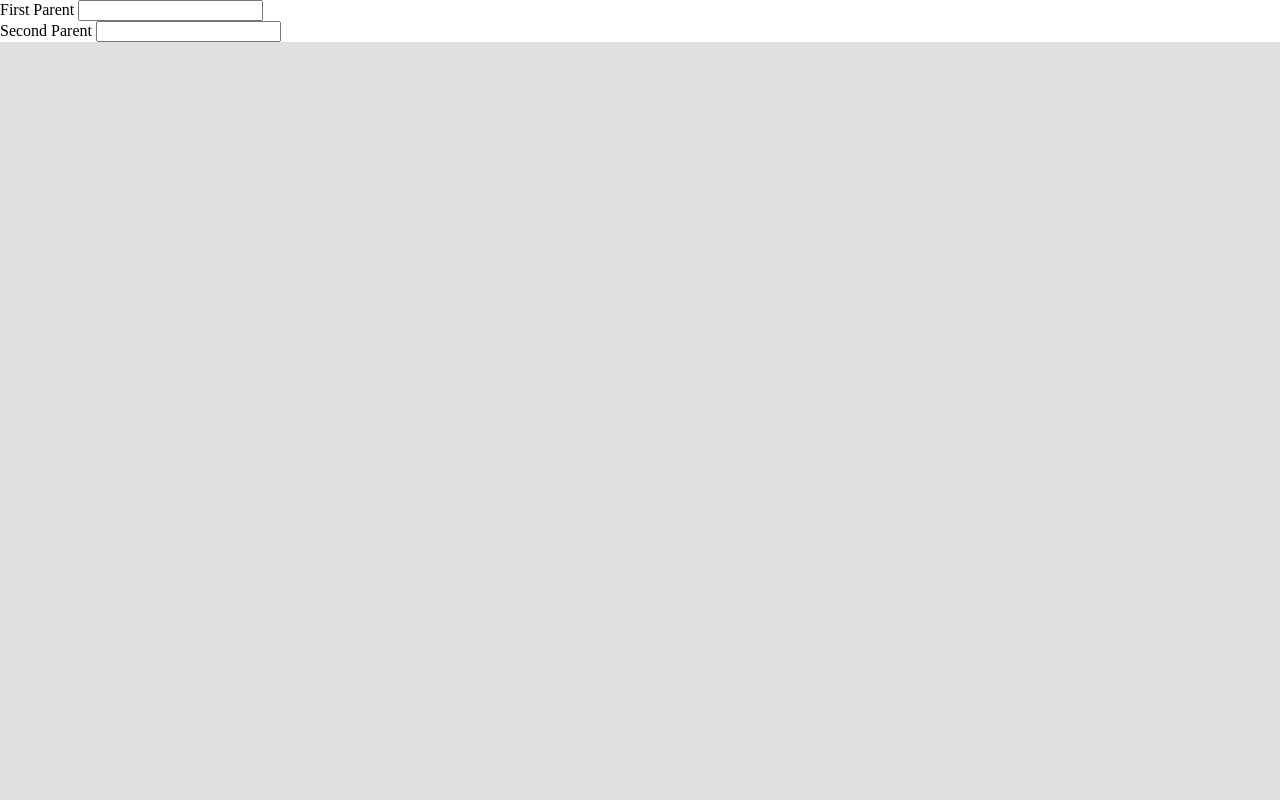
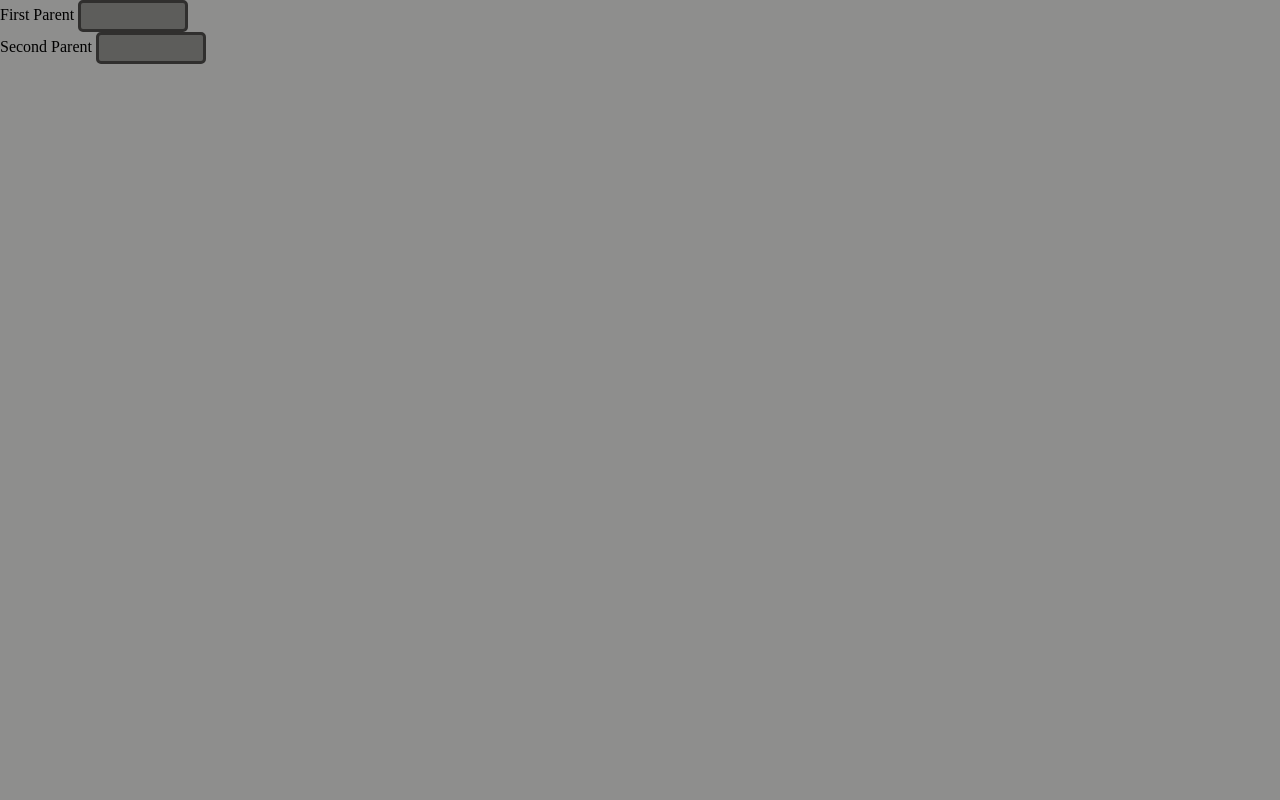
Before and after one commit to Maydoh1239/Punnett-Square-Generator, a plain HTML site: page JS/index.html in a window 1280 px wide. Shown: the top 800 px of the page. Drawn offline with Linux system fonts and the light colour scheme.

Commit message:
Update Css

```diff
--- a/JS/punnett.css
+++ b/JS/punnett.css
@@ -3,19 +3,25 @@
 
 html {
 	height: 100%;
+  background-color: #8E8E8D;
 }
 body {
 	height: 100%;
 	margin: 0;
 }
 
-.canvas {
-  background-color: #E1E0DE;
+input {
+  color: #F6F5F2;
+  text-align: center;
+  border-width: 3px;
+  border-style: solid;
+  border-color: #302F2E;
+  border-radius: 5px;
+  background-color: #5D5D5B;
+  font-family: "Courier New", Courier, monospace;
+  font-size:14px;
+  color: #F6F5F2;
+  padding-top: 5px;
+  padding-bottom: 5px;
+  width: 100px;
 }
-
-canvas {
-  background-color: #E1E0DE;
-  padding:0;
-  margin:auto;
-  display:block;
-}
```
